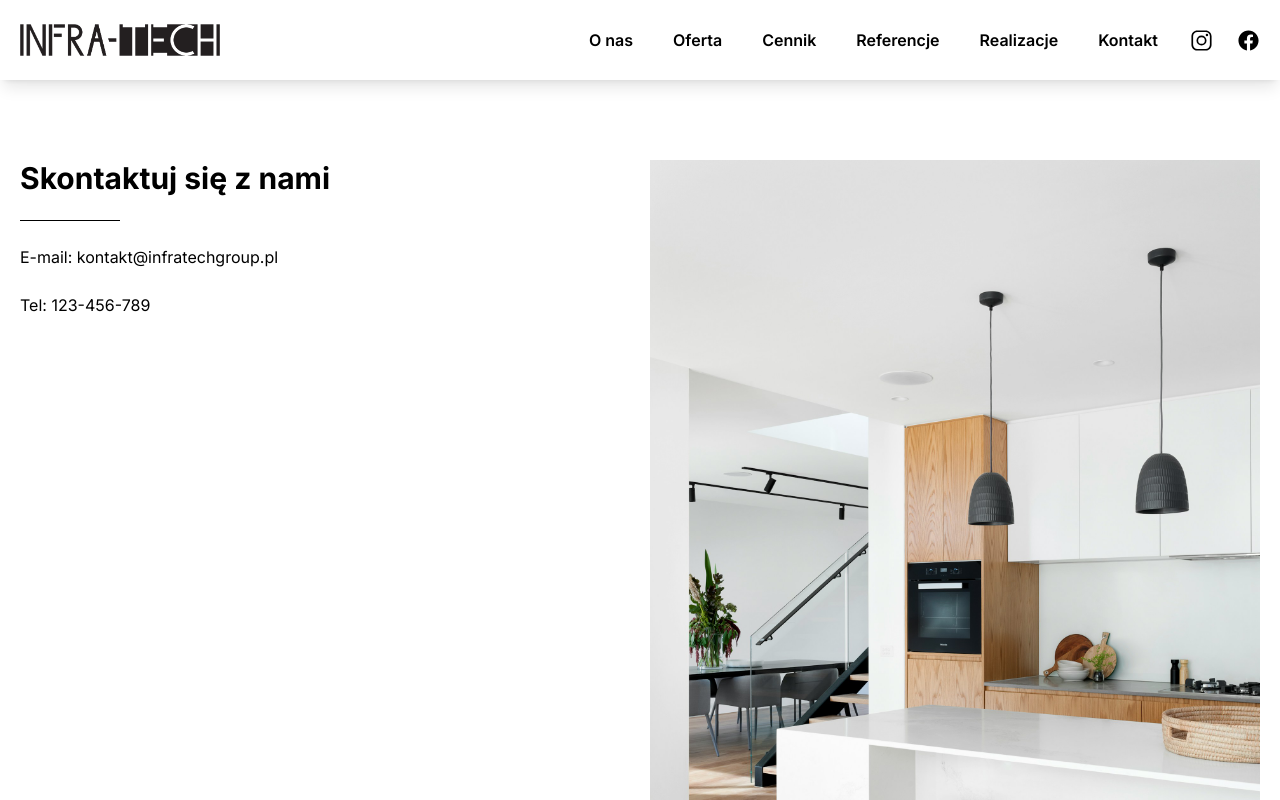
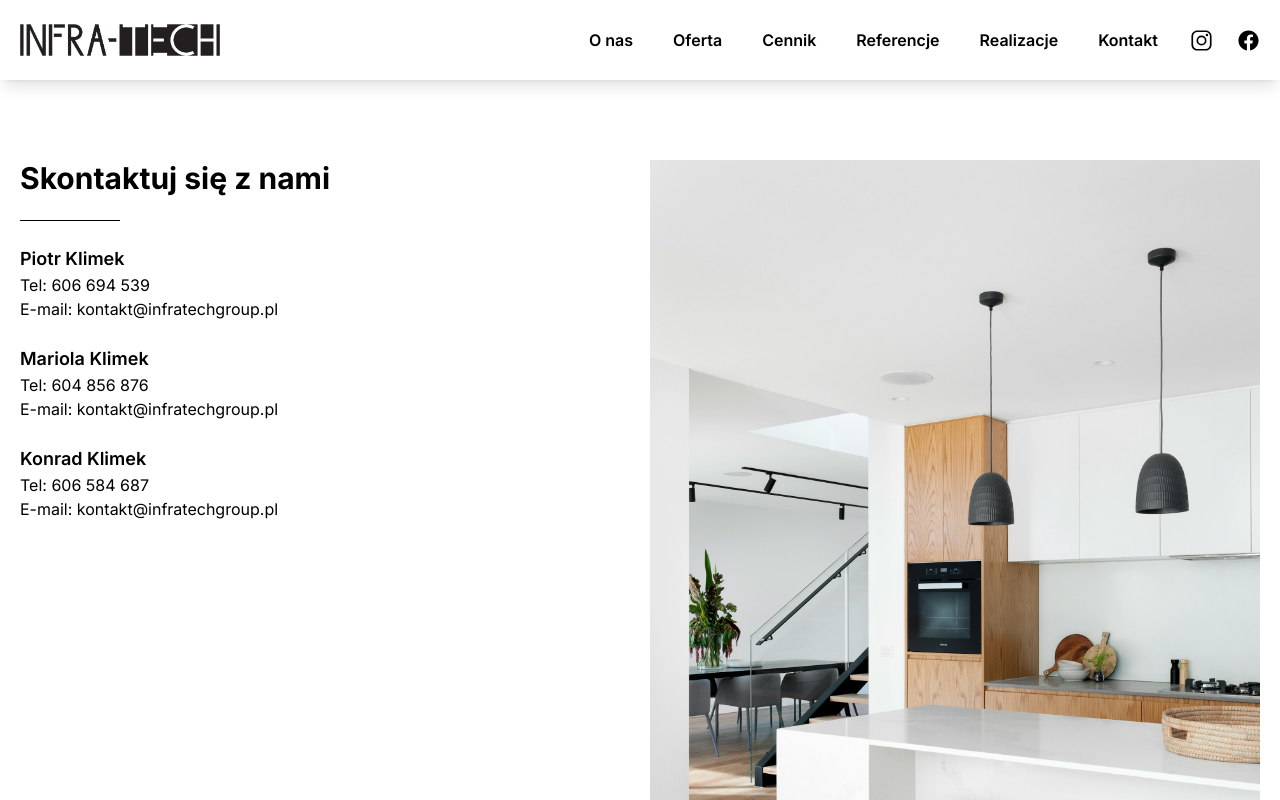
Before and after one commit to emilkowalczyk/infratech, a Next.js app: page /kontakt in a window 1280 px wide. Shown: the top 800 px of the page. Built offline with nearby package versions, Linux system fonts and the light colour scheme.

Commit message:
add contact info

```diff
--- a/src/app/kontakt/page.tsx
+++ b/src/app/kontakt/page.tsx
@@ -1,4 +1,3 @@
-import Button from '@/components/Button';
 import Image from 'next/image';
 import React from 'react';
 
@@ -12,13 +11,28 @@ function Kontakt() {
 
                         <span className={`block w-[100px] h-[1px] my-6 bg-black`}></span>
                     </div>
-          <p className='text-black text-center lg:text-left mb-6'>E-mail:
-            <a href='mailto:example@mail.com'> kontakt@infratechgroup.pl</a>
-          </p>
-          <p className='text-black text-center lg:text-left mb-6'>Tel:
-            <a href='tel:+123456789'> 123-456-789</a>
-          </p>
-          {/* <Button label='Poznaj naszą ofertę' path='/oferta' invert /> */}
+                    <div>
+                        <h2 className={`text-lg font-semibold text-center md:text-left`}>Piotr Klimek</h2>
+                        <div className='text-black text-center lg:text-left mb-6'>
+                            <p>Tel: <a href='tel:+123456789'> 606 694 539</a></p>
+                            <p>E-mail: <a href='mailto:example@mail.com'> kontakt@infratechgroup.pl</a></p>
+                        </div>
+                    </div>
+                    <div>
+                        <h2 className={`text-lg font-semibold text-center md:text-left`}>Mariola Klimek</h2>
+                        <div className='text-black text-center lg:text-left mb-6'>
+                            <p>Tel: <a href='tel:+123456789'> 604 856 876</a></p>
+                            <p>E-mail: <a href='mailto:example@mail.com'> kontakt@infratechgroup.pl</a></p>
+                        </div>
+
+                    </div>
+                    <div>
+                        <h2 className={`text-lg font-semibold text-center md:text-left`}>Konrad Klimek</h2>
+                        <div className='text-black text-center lg:text-left mb-6'>
+                            <p>Tel: <a href='tel:+123456789'> 606 584 687</a></p>
+                            <p>E-mail: <a href='mailto:example@mail.com'> kontakt@infratechgroup.pl</a></p>
+                        </div>
+                    </div>
                 </div>
                 <Image
                     src={'/images/architecture.jpg'}
--- a/src/app/o-nas/page.tsx
+++ b/src/app/o-nas/page.tsx
@@ -1,6 +1,6 @@
-import Button from '@/components/Button';
 import Image from 'next/image';
 import React from 'react';
+import Button from "@/components/Button";
 
 function ONas() {
     return (
@@ -20,7 +20,6 @@ function ONas() {
                         przestrzeni w miejsce, które nie tylko zachwyca estetyką,
                         ale także odpowiada na potrzeby nowoczesnego stylu życia.
                     </p>
-                    <Button label='Poznaj naszą ofertę' path='/oferta' invert/>
                 </div>
                 <Image
                     src={'/images/architecture.jpg'}
@@ -39,6 +38,7 @@ function ONas() {
                         potencjalnych najemców. Dbamy o każdy szczegół, aby maksymalnie zwiększyć wartość
                         rynkową i atrakcyjność Twojej nieruchomości.
                     </p>
+                    <Button label='Poznaj naszą ofertę' path='/oferta' invert/>
                 </div>
                 <Image
                     src={'/images/home1.jpg'}
--- a/src/app/oferta/architektura-wnetrz/page.tsx
+++ b/src/app/oferta/architektura-wnetrz/page.tsx
@@ -15,7 +15,7 @@ function ArchitekturaWnetrz() {
                 <div className='grid grid-cols-1 md:grid-cols-2 gap-20'>
                     <div>
                         <div className={`flex flex-col items-center md:items-start`}>
-                            <h2 className={`text-3xl font-bold`}>
+                            <h2 className={`text-center md:text-left text-3xl font-bold`}>
                                 Kreowanie Wyjątkowych Przestrzeni
                             </h2>
 
@@ -33,6 +33,7 @@ function ArchitekturaWnetrz() {
                         alt='About us'
                         width={1920}
                         height={0}
+                        priority
                         className='object-cover aspect-[9/16] top-0 left-0 -z-10'
                     />
                 </div>
--- a/src/app/realizacje/page.tsx
+++ b/src/app/realizacje/page.tsx
@@ -11,12 +11,12 @@ function Realizacje() {
                 </div>
             </div>
             <div className='w-full grid grid-cols-1 md:grid-cols-2 gap-5'>
-        <div className='w-full aspect-video bg-black'></div>
-        <div className='w-full aspect-video bg-black'></div>
-        <div className='w-full aspect-video bg-black'></div>
-        <div className='w-full aspect-video bg-black'></div>
-        <div className='w-full aspect-video bg-black'></div>
-        <div className='w-full aspect-video bg-black'></div>
+                <div className='w-full aspect-video bg-white'></div>
+                <div className='w-full aspect-video bg-white'></div>
+                <div className='w-full aspect-video bg-white'></div>
+                <div className='w-full aspect-video bg-white'></div>
+                <div className='w-full aspect-video bg-white'></div>
+                <div className='w-full aspect-video bg-white'></div>
             </div>
         </div>
     );
--- a/src/app/referencje/page.tsx
+++ b/src/app/referencje/page.tsx
@@ -4,19 +4,19 @@ function Referencje() {
             <div className='grid grid-cols-1 '>
                 <div>
                     <div className={`flex flex-col items-center`}>
-            <h2 className={`text-3xl font-bold`}>Referencje</h2>
+                        <h2 className={`text-3xl font-bold`}>Nasze referencje</h2>
 
                         <span className={`block w-[100px] h-[1px] my-6 bg-black`}></span>
                     </div>
                 </div>
             </div>
             <div className='w-full grid grid-cols-1 md:grid-cols-2 gap-5'>
-        <div className='w-full aspect-video bg-gray-600'></div>
-        <div className='w-full aspect-video bg-gray-600'></div>
-        <div className='w-full aspect-video bg-gray-600'></div>
-        <div className='w-full aspect-video bg-gray-600'></div>
-        <div className='w-full aspect-video bg-gray-600'></div>
-        <div className='w-full aspect-video bg-gray-600'></div>
+                <div className='w-full aspect-video bg-white'></div>
+                <div className='w-full aspect-video bg-white'></div>
+                <div className='w-full aspect-video bg-white'></div>
+                <div className='w-full aspect-video bg-white'></div>
+                <div className='w-full aspect-video bg-white'></div>
+                <div className='w-full aspect-video bg-white'></div>
             </div>
         </div>
     );
--- a/src/components/Offer.tsx
+++ b/src/components/Offer.tsx
@@ -1,4 +1,4 @@
-import { offerData } from '@/data/data';
+import {offerData} from '@/data/data';
 import Image from 'next/image';
 import Link from 'next/link';
 
@@ -8,13 +8,14 @@ function Offer() {
             <div className='w-full grid grid-cols-1 md:grid-cols-2 gap-5'>
                 {offerData.map((offer) => (
                     <Link href={offer.path} key={offer.title}>
-            <div className='relative overflow-hidden hover:shadow-xl transition-all duration-300'>
+                        <div
+                            className='relative overflow-hidden hover:shadow-xl transition-all duration-300'>
                             <Image
                                 src={offer.img}
                                 alt={offer.alt}
                                 width={1920}
                                 height={0}
-                className='w-full aspect-video object-cover transition duration-300 hover:scale-110'
+                                className='w-full aspect-video object-cover transition duration-300 hover:scale-[1.03]'
                             />
                             <h3 className='absolute right-0 bottom-4 bg-white px-10 py-3 text-black text-xl'>
                                 {offer.title}
```
Lines whose indentation alone changed are shown as unchanged.
